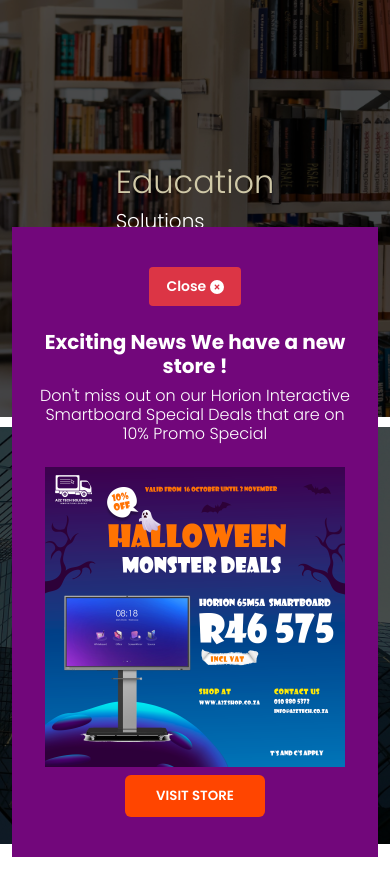
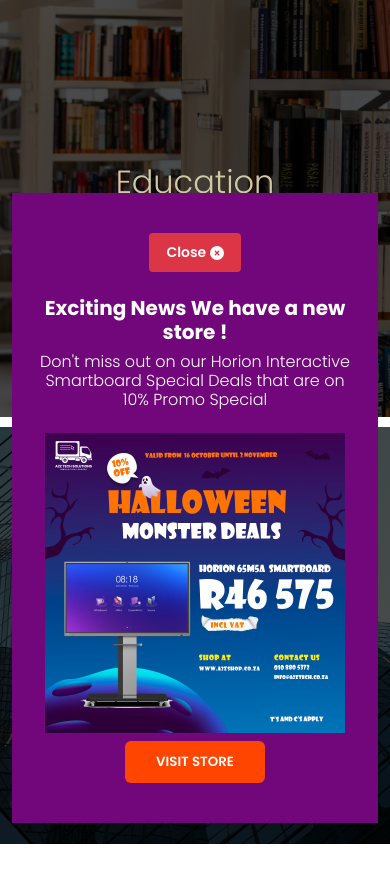
Before and after one commit to faith-at-a2ztech-dot-co-za/public-official-website, a plain HTML site: page index.html in a window 390 px wide. After the commit the page ends 847 px from the top, so only its background shows below. Drawn offline with nearby package versions, Linux system fonts and the light colour scheme.

Commit message:
Splash Screen 1.3

```diff
--- a/styles.css
+++ b/styles.css
@@ -790,9 +790,15 @@ header a {
 .close_btn{
     font-weight:600 !important;
 }
+
+
+/*testing logic coding start here*/
+
+/*testing logic coding ended here*/
+
 @media screen and (max-width:676px){
     .splash_screen_parent_wrapper{
-        top:24vh;
+        top:20vh;
     }
     .splash_heading{
         font-size:15pt;
```
